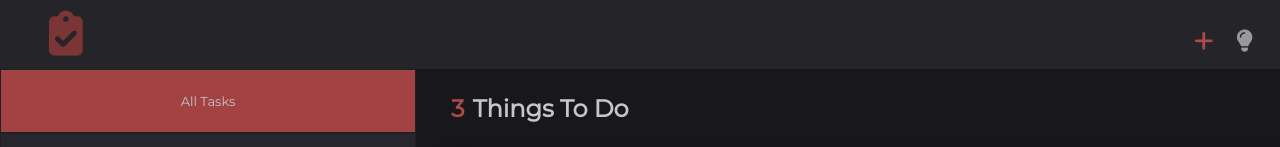
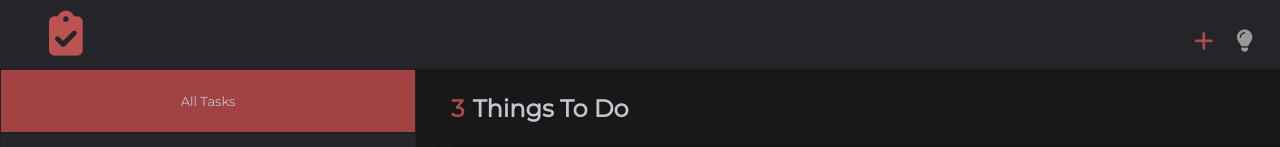
Before and after one commit to Jwilkins48/toDoList, a React (Create React App) app: page / in a window 1280 px wide. Shown: the top 147 px of the page. Built offline with nearby package versions, Linux system fonts and the light colour scheme; a web font is replaced by a local one.

Commit message:
changed logo color

```diff
--- a/src/index.css
+++ b/src/index.css
@@ -22,7 +22,7 @@ body {
 
 .mainLogo {
   font-size: 45px;
-  color: #7c3535;
+  color: #bb5353;
   margin: 10px 0 0 2rem;
 }
 
```
